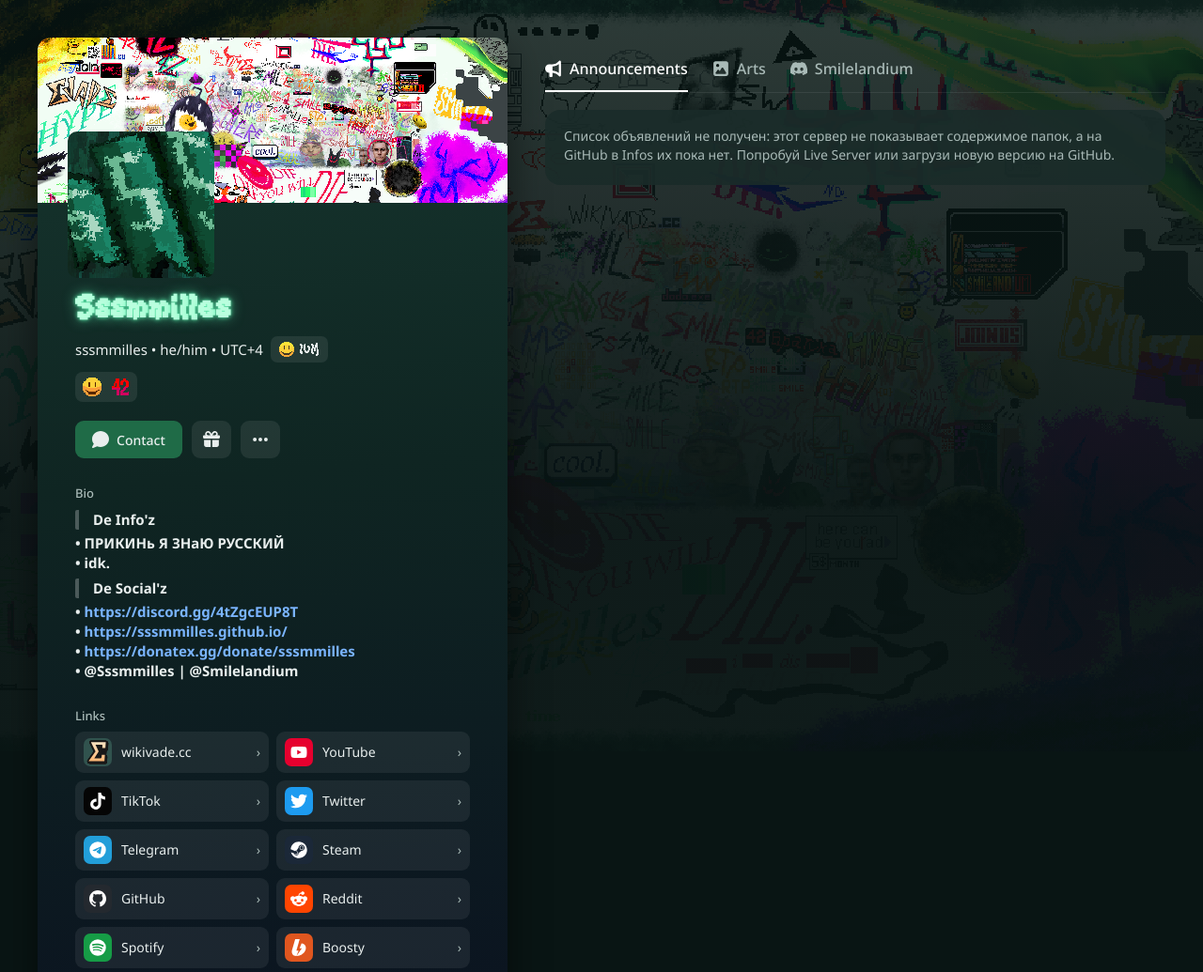
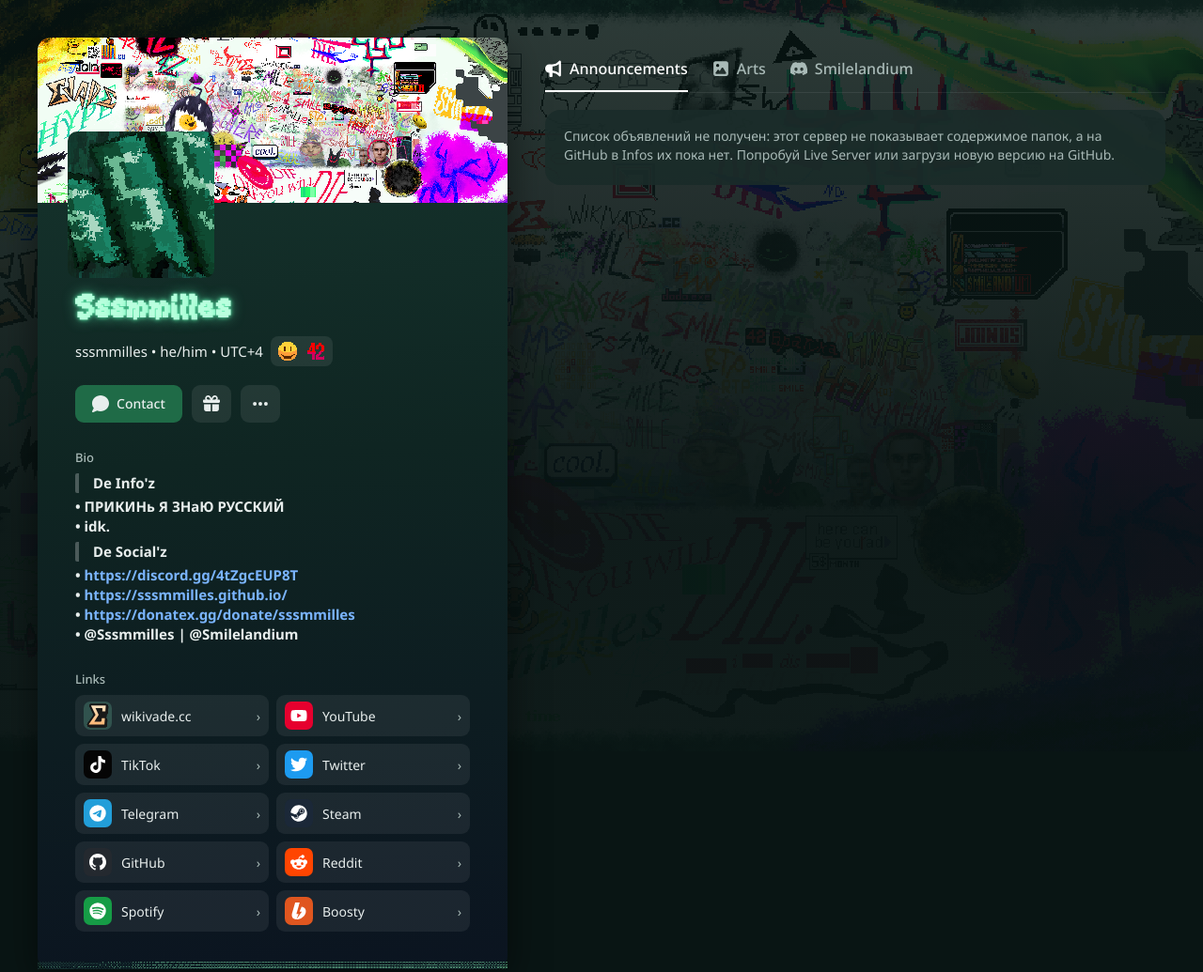
Before and after one commit to Sssmmilles/Sssmmilles.github.io, a plain HTML site: page index.html in a window 1280 px wide. Shown: the top 1035 px of the page at 94% size. Drawn offline with Linux system fonts and the light colour scheme; no server answers.

Commit message:
Add files via upload

```diff
--- a/index.html
+++ b/index.html
@@ -7,7 +7,7 @@
 <meta name="description" content="Sssmmilles Infoz.">
 <meta property="og:type" content="profile">
 <meta property="og:title" content="Sssmmilles">
-<meta property="og:description" content="Profile, announcements, pixel art and Smilelandium.">
+<meta property="og:description" content="About Sssmmilles">
 <meta property="og:url" content="https://sssmmilles.github.io/">
 <meta property="og:image" content="https://sssmmilles.github.io/Images/Profile/SssAvatar.png">
 <meta name="theme-color" content="#17372f">
@@ -154,21 +154,8 @@
   .name.dragging span { cursor: grabbing; }
   .name span.dragging-letter { position: relative; z-index: 50; }
   .meta { display: flex; flex-wrap: wrap; align-items: center; gap: 4px 8px; margin-top: 6px; font-size: 15px; }
-  .tag {
-    display: inline-flex;
-    align-items: center;
-    gap: 6px;
-    padding: 3px 9px;
-    border-radius: 7px;
-    background: var(--button);
-    font-family: 'KiwiSoda', sans-serif;
-    font-size: 16px;
-    transition: background .2s;
-  }
-  .tag:hover { background: var(--button-hover); }
-  .tag img { width: 16px; height: 16px; }
 
-  .badges { position: relative; display: inline-flex; flex-wrap: wrap; gap: 4px; margin-top: 10px; padding: 3px 5px; border-radius: 8px; background: var(--button); }
+  .badges { position: relative; display: inline-flex; flex-wrap: wrap; align-items: center; gap: 4px; padding: 3px 5px; border-radius: 8px; background: var(--button); }
   .badges:empty { display: none; }
   .badge { display: grid; padding: 3px; }
   .badge img { width: 20px; height: 20px; transition: transform .3s; }
@@ -281,8 +268,8 @@
   .rich a:hover { text-decoration: underline; }
 
   .connections { display: grid; grid-template-columns: repeat(2, minmax(0, 1fr)); gap: 8px; }
-  .connections a { display: flex; align-items: center; gap: 10px; padding: 7px 9px; border-radius: 9px; background: var(--panel); transition: background .2s, transform .2s; }
-  .connections a:hover { background: var(--button-hover); transform: translateY(-2px); }
+  .connections a { display: flex; align-items: center; gap: 10px; padding: 7px 9px; border-radius: 9px; background: var(--panel); box-shadow: 0 0 0 transparent; transition: background .2s, transform .2s, box-shadow .2s; }
+  .connections a:hover { background: var(--button-hover); transform: translateY(-2px); box-shadow: 0 3px 0 #535c5c63; }
   .logo-box { flex: 0 0 30px; height: 30px; display: grid; place-items: center; border-radius: 7px; background: var(--c, #333); color: #fff; }
   img.logo-box { padding: 2px; }
   .connections span {
@@ -453,12 +440,8 @@
       <h1 class="name" id="name">Sssmmilles</h1>
       <div class="meta">
         <span id="meta">sssmmilles</span>
-        <a class="tag" href="https://discord.gg/4tZgcEUP8T" target="_blank" rel="noopener">
-          <img src="Images/Profile/Smile.png" alt="" class="pixel">IUM
-        </a>
+        <div class="badges" id="badges"></div>
       </div>
-
-      <div class="badges" id="badges"></div>
 
       <div class="actions">
         <a class="btn primary" href="https://discord.com/users/1129546209485406299" target="_blank" rel="noopener">
```
